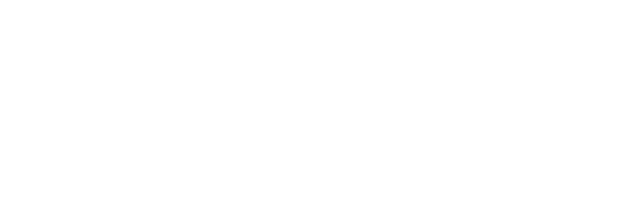
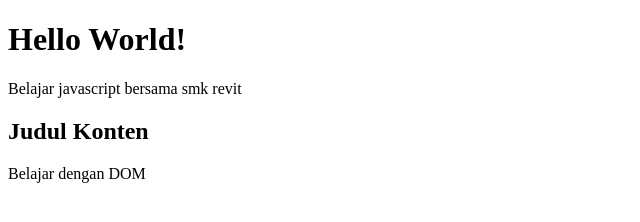
Before and after one commit to SayyidDeo134/belajar-javascript, a plain HTML site: page index.html in a window 1280 px wide. Shown: the whole page, without its empty margins (0-640 px from the left). Drawn offline with Linux system fonts and the light colour scheme.

Commit message:
Video 13, Document Object Model

```diff
--- a/index.html
+++ b/index.html
@@ -10,12 +10,19 @@
 
 <body>
 
+    <div class="container">
+        <div class="head">
+            <h1></h1>
+            <p></p>
+        </div>
+        <div class="content">
+            <h2 id="judul"></h2>
+            <p class="isi"></p>
+        </div>
+    </div>
 
-    <script>
 
-        // alert('Video pertama tentang cara penulisan javascript pada/dengan html');
-
-    </script>
+    <script src="js/dom.js"></script>
 </body>
 
 </html>
--- /dev/null
+++ b/js/dom.js
@@ -0,0 +1,4 @@
+document.querySelector("h1").innerText = "Hello World!";
+document.querySelector("p").innerText = "Belajar javascript bersama smk revit";
+document.querySelector(".isi").innerText = "Belajar dengan DOM";
+document.querySelector("#judul").innerText = "Judul Konten";
```
Also changed, not shown: 1 other file.
